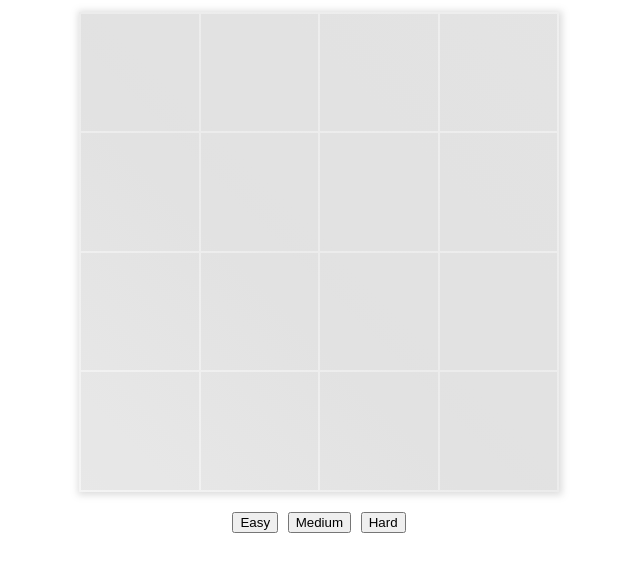
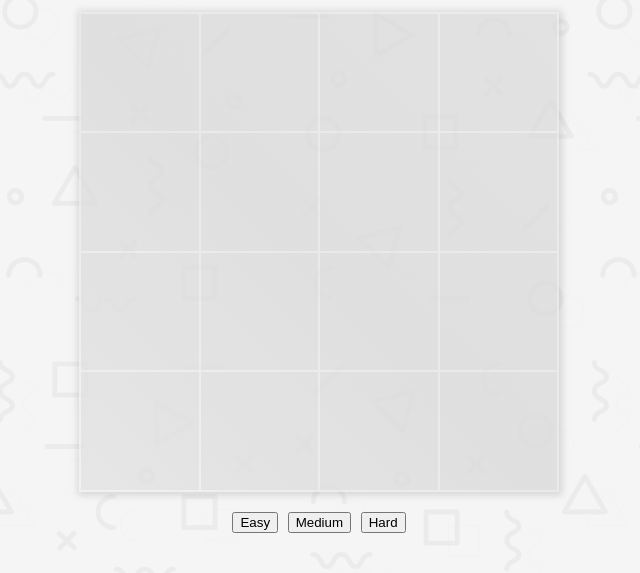
Before and after one commit to dorrang/first.sprint, a plain HTML site: page index.html in a window 1280 px wide. Shown: the part 255-828 px from the top of the page, without its empty margins (321-961 px from the left). Drawn offline with Linux system fonts and the light colour scheme; the site is published under a folder, as on GitHub Pages, so addresses that start at the root find nothing.

Commit message:
Add files via upload

```diff
--- a/css/style.css
+++ b/css/style.css
@@ -2,7 +2,7 @@ body {
     margin: auto;
     margin-top: 40px;
     /* background-color: rgba(51, 3, 21, 0.158); */
-    background-image: url(/img/white75.png);
+    background-image: url(../img/white75.png);
     background-repeat: repeat;
     /* background-size: cover; */
     color: rgb(0, 0, 0);
```
